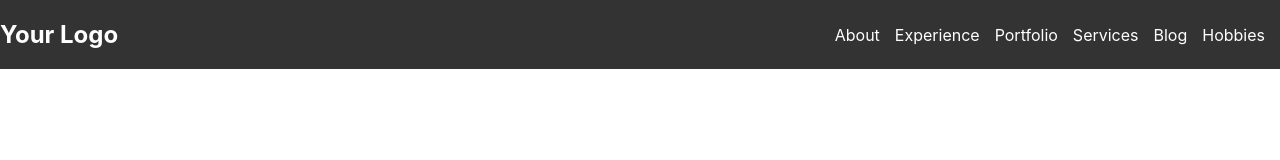
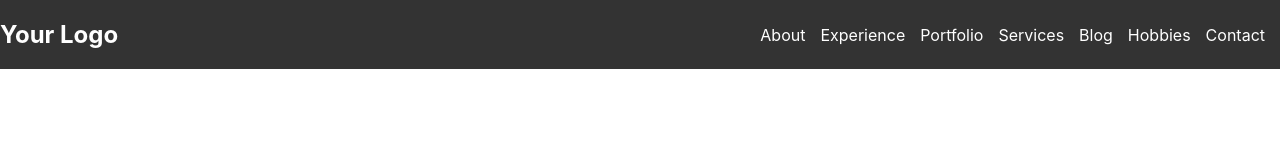
Before and after one commit to joresa/renzo-portfolio, a React (Create React App) app: page / in a window 1280 px wide. Shown: the top 160 px of the page. Built offline with nearby package versions, Linux system fonts and the light colour scheme.

Commit message:
Added contact in nav

```diff
--- a/src/components/Navbar/Navbar.js
+++ b/src/components/Navbar/Navbar.js
@@ -14,6 +14,7 @@
                     <li className="nav-link"><a href="#services">Services</a></li>
                     <li className="nav-link"><a href="#blog">Blog</a></li>
                     <li className="nav-link"><a href="#hobbies">Hobbies</a></li>
+                    <li className="nav-link"><a href="#contact">Contact</a></li>
                 </ul>
             </div>
         </nav>
```
